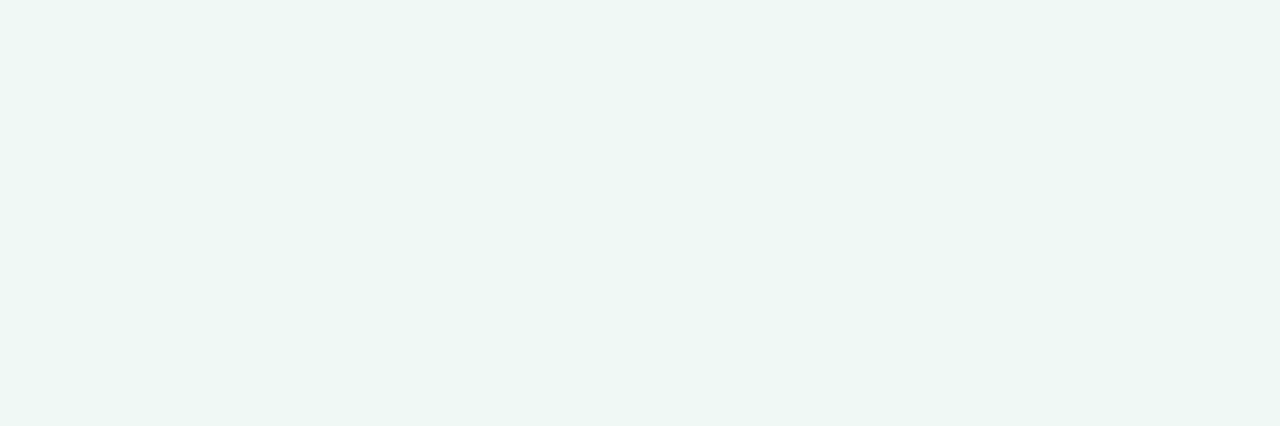
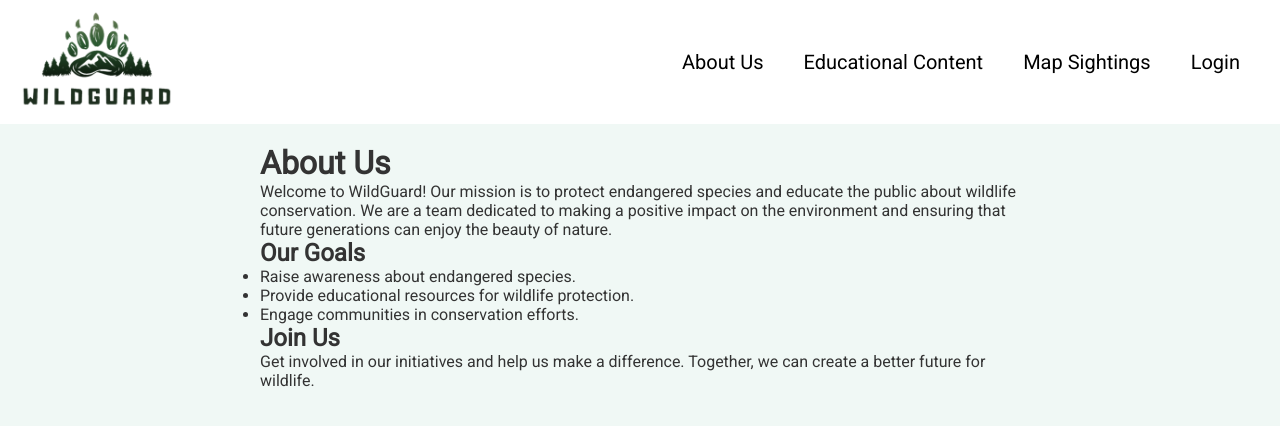
Before and after one commit to meghanwilcox/CSC490Capstone-UNCG-2024, a React (Vite) app in the folder frontend/wildguard-frontend/: page /about in a window 1280 px wide. Before the commit this address had no page. Shown: the top 426 px of the page. Built offline with nearby package versions, Linux system fonts and the light colour scheme.

Commit message:
added basic navbar

```diff
--- a/frontend/wildguard-frontend/package.json
+++ b/frontend/wildguard-frontend/package.json
@@ -27,6 +27,6 @@
     "eslint-plugin-react-hooks": "^5.1.0-rc.0",
     "eslint-plugin-react-refresh": "^0.4.9",
     "globals": "^15.9.0",
-    "vite": "^5.4.1"
+    "vite": "^5.4.7"
   }
 }
--- /dev/null
+++ b/frontend/wildguard-frontend/src/AboutUs.jsx
@@ -0,0 +1,41 @@
+import React from 'react';
+import Navbar from './Navbar'; // Adjust the import path if necessary
+
+const AboutUs = () => {
+  return (
+    <div>
+      <Navbar />
+      <div style={styles.container}>
+        <h1>About Us</h1>
+        <p>
+          Welcome to WildGuard! Our mission is to protect endangered species
+          and educate the public about wildlife conservation. We are a team
+          dedicated to making a positive impact on the environment and
+          ensuring that future generations can enjoy the beauty of nature.
+        </p>
+        <h2>Our Goals</h2>
+        <ul>
+          <li>Raise awareness about endangered species.</li>
+          <li>Provide educational resources for wildlife protection.</li>
+          <li>Engage communities in conservation efforts.</li>
+        </ul>
+        <h2>Join Us</h2>
+        <p>
+          Get involved in our initiatives and help us make a difference.
+          Together, we can create a better future for wildlife.
+        </p>
+      </div>
+    </div>
+  );
+};
+
+const styles = {
+  container: {
+    padding: '20px',
+    maxWidth: '800px',
+    margin: '0 auto',
+    textAlign: 'left',
+  },
+};
+
+export default AboutUs;
--- a/frontend/wildguard-frontend/src/App.jsx
+++ b/frontend/wildguard-frontend/src/App.jsx
@@ -4,6 +4,7 @@ import { Link, useNavigate } from 'react-router-dom';
 import './styles/App.css';
 import logo from './assets/logo 2 transparent.png';
 import { AuthContext } from './AuthContext';
+import Navbar from './Navbar';
 
 const App = () => {
   const { isLoggedIn, logout, user } = useContext(AuthContext);
@@ -16,29 +17,7 @@ const App = () => {
 
   return (
     <div className="app-container">
-      {/* Navigation Bar */}
-      <header className="navigation">
-        <div className="nav-content">
-          <Link to="/" className="logo">
-            <img src={logo} alt="WildGuard Logo" className="logo-image" />
-          </Link>
-          <nav>
-            {isLoggedIn ? (
-              <>
-                <Link to="/user-profile" className="nav-button">Profile</Link>
-                <button onClick={handleLogout} className="nav-button">Logout</button>
-              </>
-            ) : (
-              <>
-                <Link to="/login" className="nav-button">Login</Link>
-                <Link to="/register" className="nav-button">Register</Link>
-              </>
-            )}
-          </nav>
-        </div>
-      </header>
-
-      {/* Hero Section */}
+      <Navbar />
       <section className="hero-section">
         <div className="hero-overlay">
           <img src={logo} alt="WildGuard Logo" className="hero-logo" />
@@ -69,10 +48,6 @@ const App = () => {
         </div>
       </section>
 
-
-
-
-
       {/* Footer */}
       <footer className="footer-section">
         <p>&copy; 2024 WildGuard. All rights reserved.</p>
--- /dev/null
+++ b/frontend/wildguard-frontend/src/Navbar.jsx
@@ -0,0 +1,80 @@
+import React from 'react';
+import { Link } from 'react-router-dom'; // If you're using React Router
+import logo from './assets/logo 2 transparent.png'; // Replace with the path to your logo image
+
+const Navbar = () => {
+  return (
+    <nav style={styles.navbar}>
+      <div style={styles.logo}>
+        <Link to="/">
+          <img src={logo} alt="Logo" style={styles.logoImage} />
+        </Link>
+      </div>
+      <ul style={styles.navLinks}>
+        <li style={styles.navItem}>
+          <Link to="/about" style={styles.link}>About Us</Link>
+        </li>
+        <li style={styles.navItem}>
+          <Link to="/species-search" style={styles.link}>Educational Content</Link>
+        </li>
+        <li style={styles.navItem}>
+          <Link to="/wildlife-sighting-form" style={styles.link}>Map Sightings</Link>
+        </li>
+        <li style={styles.navItem}>
+          <Link to="/login" style={styles.link}>Login</Link>
+        </li>
+      </ul>
+    </nav>
+  );
+};
+
+const styles = {
+  navbar: {
+    display: 'flex',
+    flexDirection: 'row',
+    justifyContent: 'space-between',
+    alignItems: 'center',
+    background: 'white',
+    padding: '10px 20px',
+    flexWrap: 'wrap', // Allow items to wrap
+  },
+  logo: {
+    display: 'flex',
+    alignItems: 'center',
+  },
+  logoImage: {
+    height: '100px', // Adjust the height as needed
+  },
+  navLinks: {
+    listStyleType: 'none',
+    display: 'flex',
+    margin: 0,
+    padding: 0,
+    flexGrow: 1, // Allow nav links to grow
+    justifyContent: 'flex-end', // Align links to the right
+  },
+  navItem: {
+    marginLeft: '20px',
+    marginRight: '20px',
+  },
+  link: {
+    color: 'black',
+    textDecoration: 'none',
+    fontSize: '15pt',
+  },
+};
+
+// Media query styles for better responsiveness
+const mediaStyles = `
+  @media (max-width: 600px) {
+    .navLinks {
+      flex-direction: column; // Stack items on small screens
+      align-items: center; // Center items
+    }
+    .navItem {
+      margin: 10px 0; // Add margin for vertical spacing
+    }
+  }
+`;
+
+export default Navbar;
--- a/frontend/wildguard-frontend/src/main.jsx
+++ b/frontend/wildguard-frontend/src/main.jsx
@@ -7,7 +7,7 @@ import Login from './Login';
 import Register from './Register';
 import SpeciesSearchPage from './SpeciesSearch';
 import SpeciesDetail from './SpeciesDetail';
-
+import AboutUs from './AboutUs';
 import WildlifeSightingForm from './WildlifeSightingForm';
 import UserProfile from './UserProfile';
 import MapPage from './MapPage';
@@ -22,7 +22,7 @@ root.render(
         <Route path="/" element={<App />} />
         <Route path="/login" element={<Login />} />
         <Route path="/register" element={<Register />} />
-
+        <Route path="/about" element={<AboutUs />} />
         <Route path="/species-search" element={<SpeciesSearchPage />} />
         <Route path="/detail/:scientificName" element={<SpeciesDetail />} />
         <Route path="/wildlife-sighting-form" element={<WildlifeSightingForm />} />
--- a/frontend/wildguard-frontend/src/styles/App.css
+++ b/frontend/wildguard-frontend/src/styles/App.css
@@ -1,5 +1,9 @@
 /* Import Google Fonts */
 @import url("https://fonts.googleapis.com/css2?family=Roboto&display=swap");
+
+#navbar-m{
+  border: 5px solid red;
+}
 
 /* Reset default styles */
 * {
@@ -197,7 +201,7 @@ nav {
 }
 
 /* Media Queries for Responsiveness */
-@media (max-width: 768px) {
+/* @media (max-width: 768px) {
   .nav-button {
     margin-left: 0.5rem;
     padding: 0.5rem 0.8rem;
@@ -224,4 +228,4 @@ nav {
 .logo-image {
   width: 150px;
   height: auto;
-}
+} */
```
Also changed, not shown: 1 other file (tests, documents, lock files or other folders).
